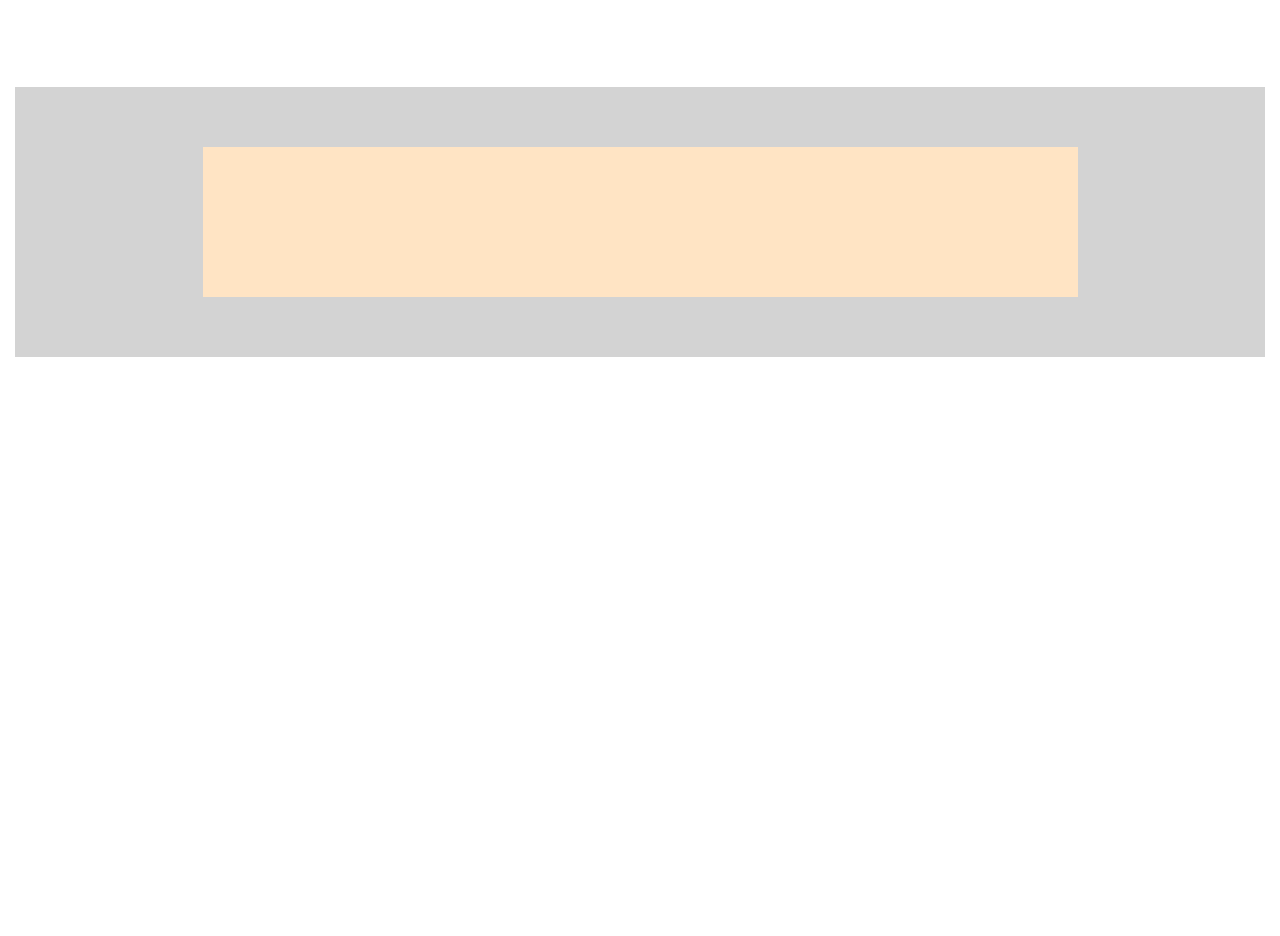
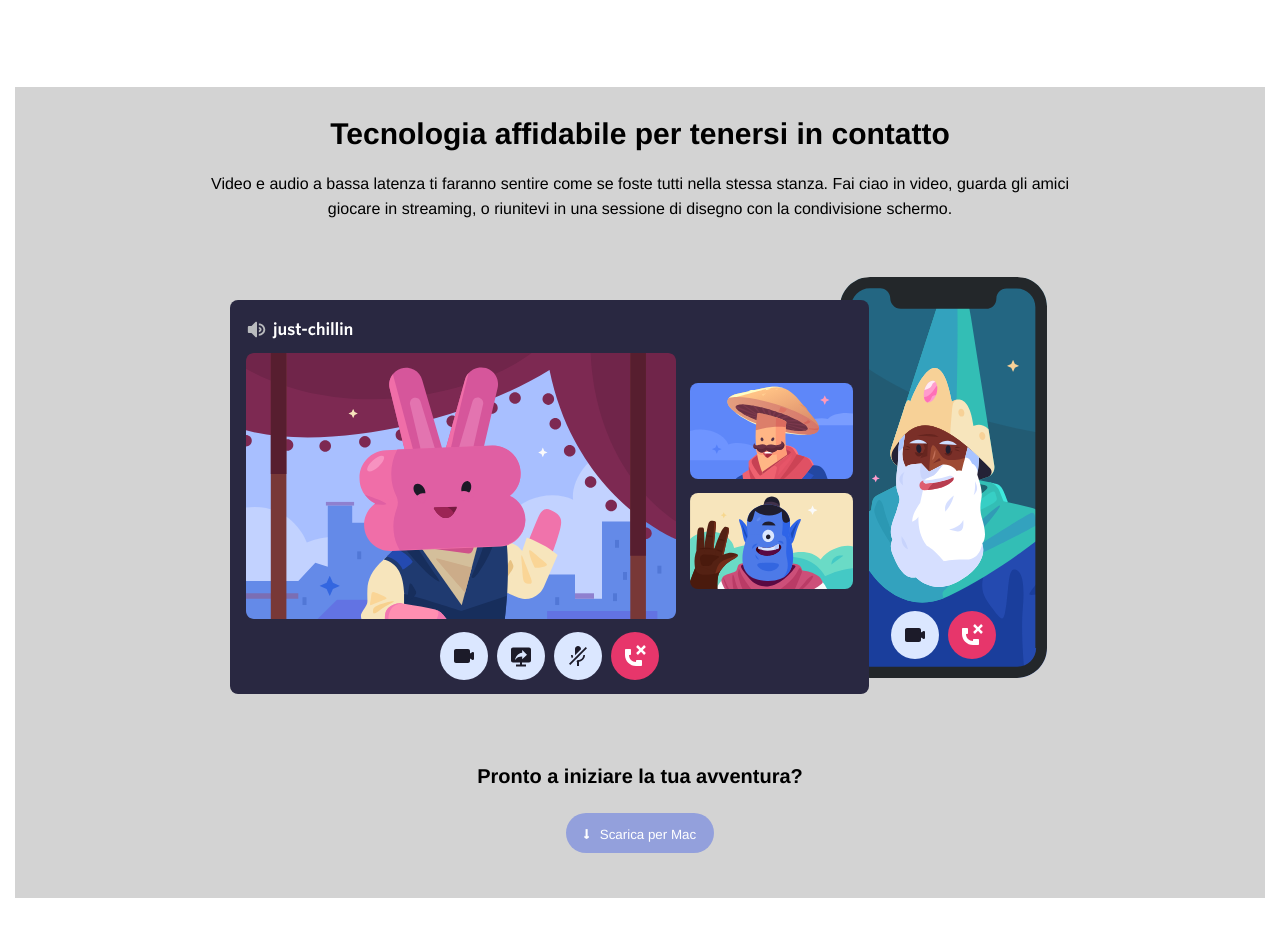
Before and after one commit to stefanozuffi/htmlcss-discord, a plain HTML site: page index.html in a window 1280 px wide. Shown: the part 1848-2784 px from the top of the page. Before the commit the page ends 2335 px from the top, so only its background shows below. Drawn offline with Linux system fonts and the light colour scheme.

Commit message:
complete (non-bonus)

```diff
--- a/css/style.css
+++ b/css/style.css
@@ -14,7 +14,20 @@ body{
 }
 
 button {
-    padding: 5px;
+    padding: 10px;
+    border-style: none;
+    border-radius: 20px;
+    padding-left: 18px;
+    padding-right: 18px;
+}
+
+.in-scarica {
+    margin-left: 7px;
+}
+
+.arrow-down {
+    font-family: Impact, Haettenschweiler, 'Arial Narrow Bold', sans-serif;
+    font-weight: 900;
 }
 
 
@@ -28,9 +41,6 @@ p {
     min-height: 150px;
 }
 
-.debug #single-section {
-    background-color: bisque;
-}
 /* #endregion Debug */
 
 /* #region ZONA HEADER */
@@ -57,7 +67,7 @@ p {
 
 #in-p{
     margin: 30px auto;
-    width: 70%;
+    width: 75%;
     display: flex;
     justify-content: space-around;
     align-items: center;
@@ -66,7 +76,7 @@ p {
 #in-p-h{
     display: flex;
     justify-content: space-around;
-    gap: 10px;
+    gap: 15px;
 }
 
 .voci {
@@ -106,6 +116,19 @@ p {
     margin-bottom: 30px;
     font-size: 40px;
 }
+
+.buttons {
+    display: flex;
+    gap: 20px;
+    justify-content: center;
+}
+
+#browser {
+    background-color: black;
+    color: white;
+}
+
+
 
 /* #endregion ZONA HEADER */
 
@@ -151,10 +174,37 @@ h2 {
 }
 
 
-
 #single-section {
     min-height: 150px;
+    text-align: center;
+    display: flex;
+    flex-direction: column;
+    align-items: center;
 }
+
+#text-fourth {
+    width: 70%;
+}
+
+#img-fourth {
+   position: relative;
+   width: 80%;
+}
+
+.final-buttons > * {
+    margin-top: 10px;
+    margin-bottom: 15px;
+}
+
+.final-buttons h4 {
+    font-size: 20px;
+}
+
+.final-buttons button {
+    color: white;
+    background-color: rgb(147, 160, 220);
+}
+
 
 
 /* ZONA FOOTER */
--- a/index.html
+++ b/index.html
@@ -37,7 +37,7 @@
                     assieme, Discord rende più facile chiaccherare ogni giorno e ritrovarsi più spesso.
                 </p>
                 <div class="buttons">
-                    <button id="scarica">Scarica per Mac</button>
+                    <button id="scarica"><span class="arrow-down">&DownArrow;</span> <span id="in-scarica">Scarica per Mac</span></button>
                     <button id="browser">Apri Discord nel tuo browser</button>
                 </div>
             </div>
@@ -94,8 +94,20 @@
         </section>
 
         <section class="grigia">
-            <div class="sezione flex-container" id="single-section">
-
+            <div class="sezione" id="single-section">
+                <div class="text-part" id="text-fourth">
+                    <h2> Tecnologia affidabile per tenersi in contatto</h2>
+                    <p>Video e audio a bassa latenza ti faranno sentire come se foste tutti nella stessa stanza.
+                        Fai ciao in video, guarda gli amici giocare in streaming, o riunitevi in una sessione di disegno con la condivisione schermo.
+                    </p>
+                </div>
+                <div class="img-part" id="img-fourth">
+                    <img src="./img/item4-big.svg" alt="Quarta Img">
+                </div>
+                <div class="final-buttons">
+                    <h4>Pronto a iniziare la tua avventura?</h4>
+                    <button><span class="arrow-down">&DownArrow;</span> <span class="in-scarica">Scarica per Mac</span></button>
+                </div>
             </div>
         </section>
 
```
